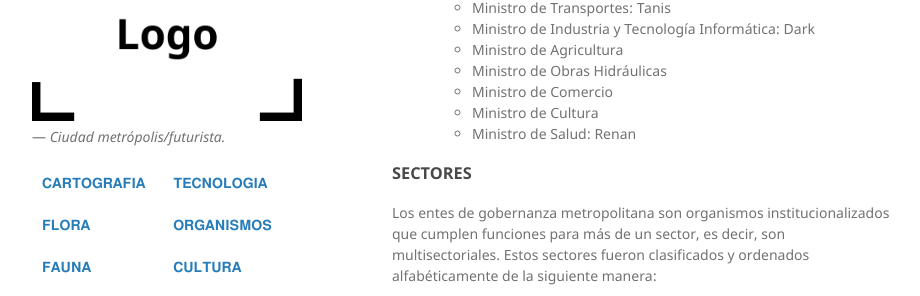
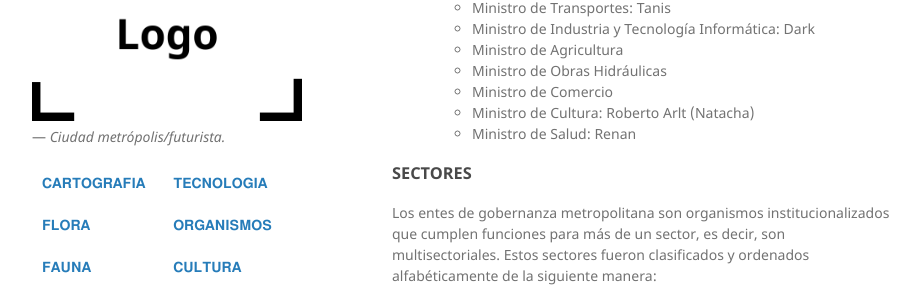
Before and after one commit to BlairSander/ciudad, a Jekyll site: the page built from gobierno.md, in a window 1280 px wide and 900 px high, scrolled down 422 px. Shown: the part 157-453 px from the top of the window, without its empty margins (178-1098 px from the left). Built offline with Jekyll 4.4.1, drawn with Linux system fonts in a browser that asks for light colours.

Commit message:
Update gobierno.md

```diff
--- a/gobierno.md
+++ b/gobierno.md
@@ -28,7 +28,7 @@ layout: default
   - Ministro de Agricultura
   - Ministro de Obras Hidráulicas
   - Ministro de Comercio
-  - Ministro de Cultura
+  - Ministro de Cultura: Roberto Arlt (Natacha)
   - Ministro de Salud: Renan
 
 <h3>SECTORES</h3>
```
